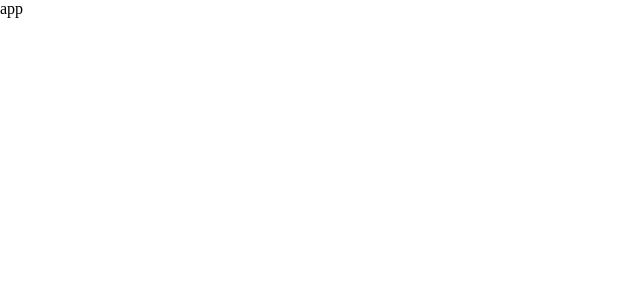
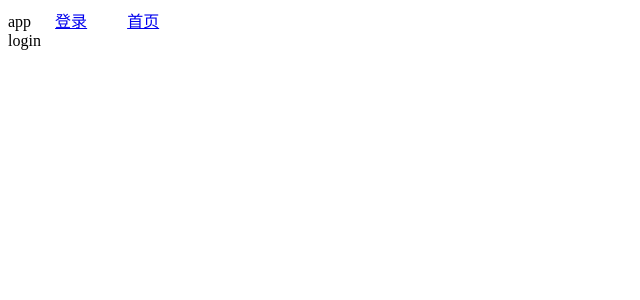
Before and after one commit to coder-xya/cms_front_demo, a Vue app: page /#/login in a window 1280 px wide. Shown: the top 300 px of the page, without its empty margins (0-640 px from the left). Built offline with nearby package versions, Linux system fonts and the light colour scheme; the HTML template or start-up script is replaced by a standard one.

Commit message:
路由配置

```diff
--- a/eslint.config.ts
+++ b/eslint.config.ts
@@ -22,4 +22,10 @@ export default defineConfigWithVueTs(
   pluginVue.configs['flat/essential'],
   vueTsConfigs.recommended,
   skipFormatting,
+  //忽略一些eslint报错
+  {
+    rules: {
+      'vue/multi-word-component-names': 'off',
+    },
+  },
 );
--- a/package.json
+++ b/package.json
@@ -13,8 +13,9 @@
     "format": "prettier --write src/"
   },
   "dependencies": {
-    "normalize": "^0.3.1",
-    "vue": "^3.5.13"
+    "less": "^4.4.0",
+    "vue": "^3.5.13",
+    "vue-router": "^4.5.1"
   },
   "devDependencies": {
     "@tsconfig/node22": "^22.0.1",
--- a/src/App.vue
+++ b/src/App.vue
@@ -1,5 +1,10 @@
 <template>
-  <div>app</div>
+  <div>
+    app
+    <router-link style="margin: 20px" to="/login">登录</router-link>
+    <router-link style="margin: 20px" to="/main">首页</router-link>
+    <router-view></router-view>
+  </div>
 </template>
 
 <script setup lang="ts"></script>
--- a/src/main.ts
+++ b/src/main.ts
@@ -1,5 +1,7 @@
 import { createApp } from 'vue';
-import 'normalize.css';
 import App from './App.vue';
+import router from './router';
 
-createApp(App).mount('#app');
+const app = createApp(App);
+app.use(router);
+app.mount('#app');
--- /dev/null
+++ b/src/router/index.ts
@@ -0,0 +1,24 @@
+import { createRouter, createWebHashHistory } from 'vue-router';
+
+const router = createRouter({
+  history: createWebHashHistory(),
+  //影射关系：path=>component
+  routes: [
+    {
+      path: '/',
+      redirect: '/main',
+    },
+    {
+      path: '/login',
+      component: () => import('../views/login/login.vue'),
+    },
+    {
+      path: '/main',
+      component: () => import('../views/main/main.vue'),
+    },
+  ],
+});
+
+//路由守卫
+
+export default router;
--- /dev/null
+++ b/src/views/login/login.vue
@@ -0,0 +1,10 @@
+<template>
+  <div class="login">login</div>
+</template>
+
+<script setup lang="ts"></script>
+
+<style lang="less" scoped>
+.login {
+}
+</style>
--- /dev/null
+++ b/src/views/main/main.vue
@@ -0,0 +1,10 @@
+<template>
+  <div class="main">main</div>
+</template>
+
+<script setup lang="ts"></script>
+
+<style lang="less" scoped>
+.main {
+}
+</style>
```
Also changed, not shown: 1 other file (tests, documents, lock files or other folders).
